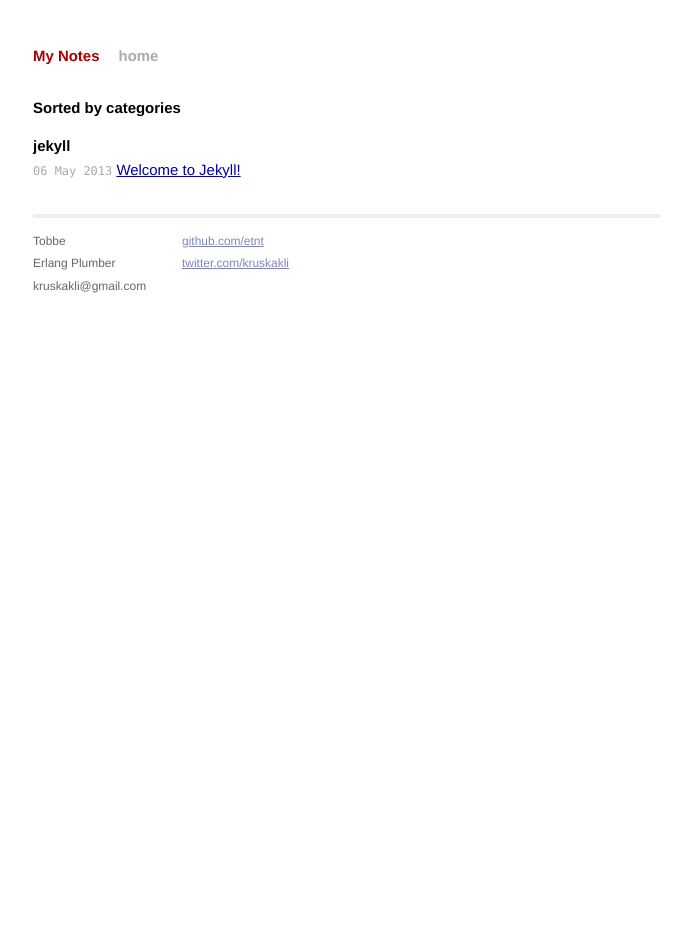
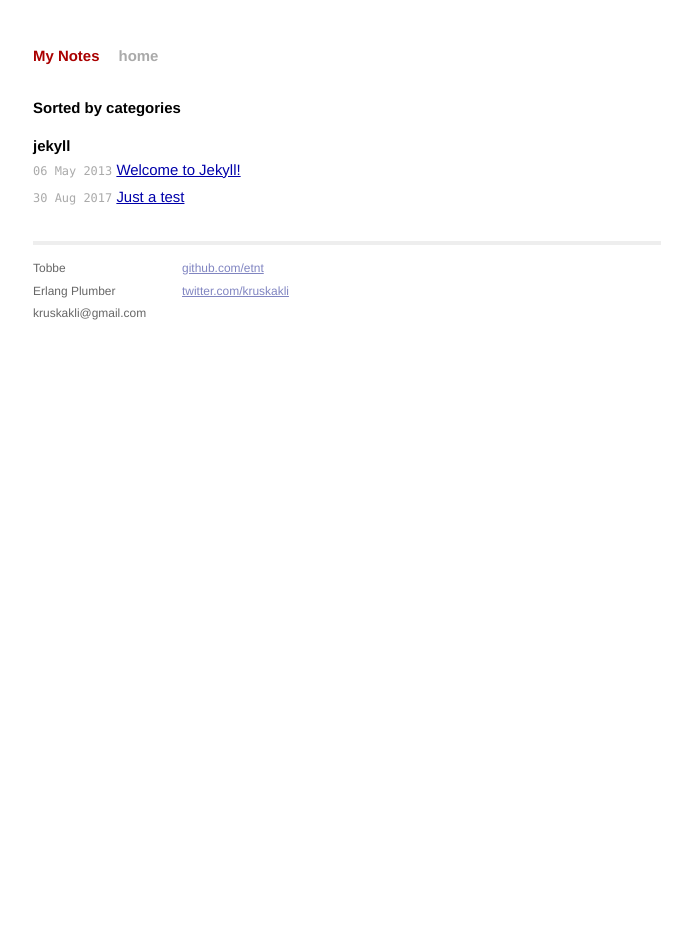
Before and after one commit to etnt/etnt.github.com, a Jekyll site: the page built from categories.html, in a window 1280 px wide. Shown: the whole page, without its empty margins (293-985 px from the left). Built offline with Jekyll 4.4.1, drawn with Linux system fonts in a browser that asks for light colours.

Commit message:
forgot build

```diff
--- a/categories.html
+++ b/categories.html
@@ -10,4 +10,8 @@ title: Tags
             <span>06 May 2013</span>
             <a href="/jekyll/2013/05/06/welcome-to-jekyll.html">Welcome to Jekyll!</a>
           </li>
+          <li>
+            <span>30 Aug 2017</span>
+            <a href="/jekyll/2017/08/30/just-a-test.html">Just a test</a>
+          </li>
 </ul>
```
